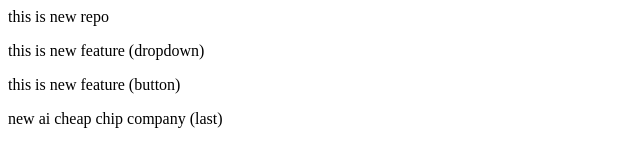
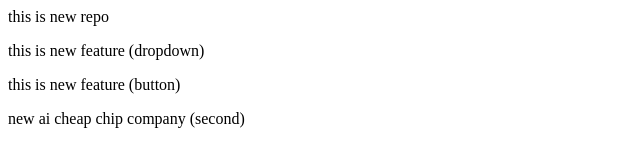
Before and after one commit to ParamjeetSinghChahal/localrepo, a plain HTML site: page index.html in a window 1280 px wide. Shown: the full height of the page, 0-640 px from the left. Drawn offline with Linux system fonts and the light colour scheme.

Commit message:
second change

```diff
--- a/index.html
+++ b/index.html
@@ -1,4 +1,4 @@
 <p>this is new repo</p>
 <p>this is new feature (dropdown)</p>
 <p>this is new feature (button)</p>
-<p>new ai cheap chip company (last)</p>
+<p>new ai cheap chip company (second)</p>
```
